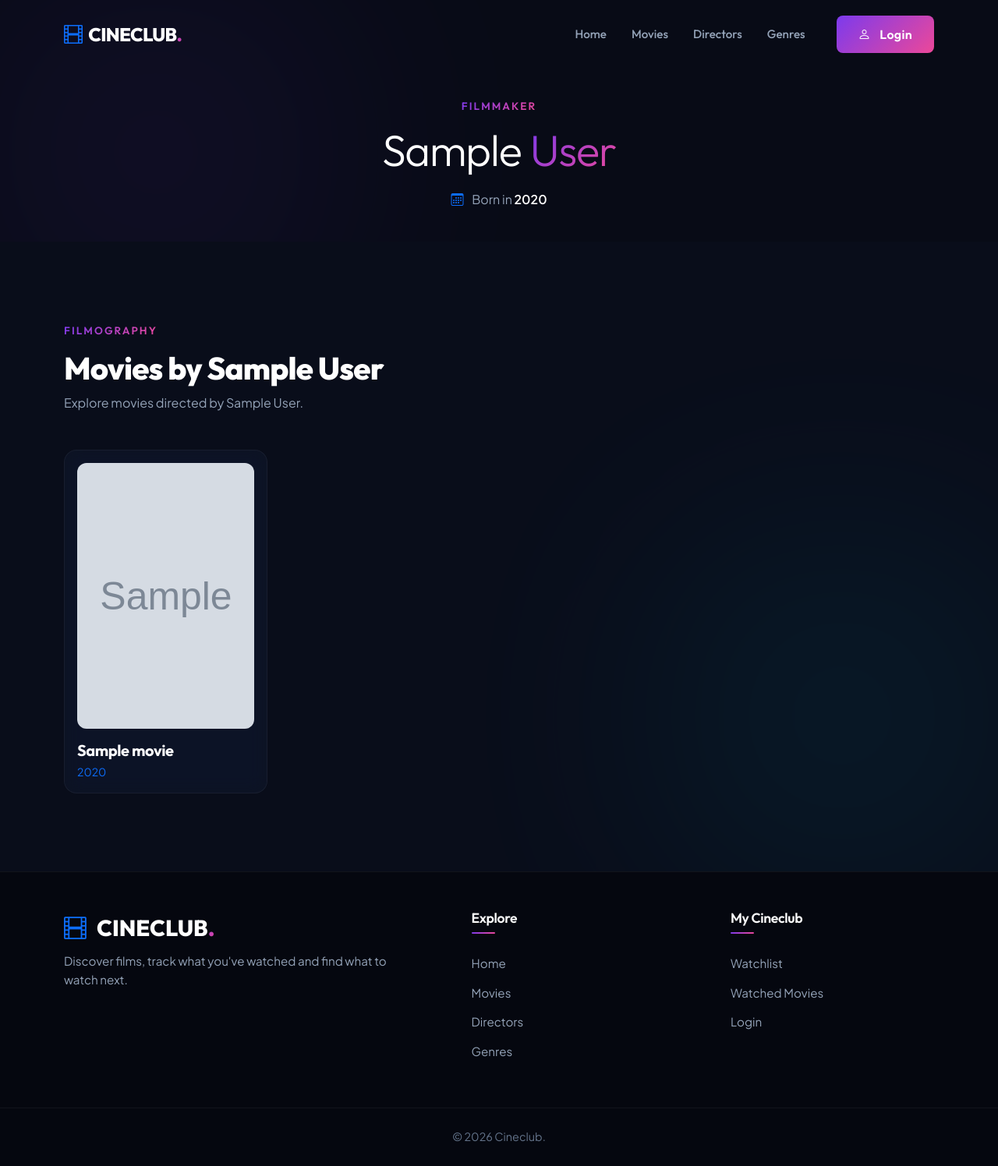
After one commit to Mendoncin/cineclub-django, a Django app: page /directors/1/ in a window 1280 px wide. The commit adds this page. Shown: the whole page at 78% size. Run offline with Django 5.2, Linux system fonts and the light colour scheme; tables that the repository leaves empty hold one stand-in row (values such as "Sample post"); grey boxes marked "Sample" are stand-in pictures.

Commit message:
feat: Add director detail page

```diff
--- a/catalog/urls.py
+++ b/catalog/urls.py
@@ -3,7 +3,8 @@ from catalog.views import (
     index,
     MoviesListView,
     MovieDetailView,
-    DirectorListView
+    DirectorListView,
+    DirectorDetailView,
 )
 
 app_name = "catalog"
@@ -13,4 +14,5 @@ urlpatterns = [
     path("movies/", MoviesListView.as_view(), name="movie-list"),
     path("movies/<int:pk>/", MovieDetailView.as_view(), name="movie-detail"),
     path("directors/", DirectorListView.as_view(), name="director-list"),
+    path("directors/<int:pk>/", DirectorDetailView.as_view(), name="director-detail"),
 ]
--- a/catalog/views.py
+++ b/catalog/views.py
@@ -40,3 +40,9 @@ class DirectorListView(generic.ListView):
         return Director.objects.annotate(
             num_movies=Count("movie")
         )
+
+
+class DirectorDetailView(generic.DetailView):
+    model = Director
+    template_name = "catalog/director_detail.html"
+    context_object_name = "director"
--- /dev/null
+++ b/static/catalog/css/director_detail.css
@@ -0,0 +1,88 @@
+/* Header */
+
+.director-detail-header {
+    min-height: 310px;
+    padding-top: 80px;
+    background: #080b16;
+}
+
+.director-info {
+    font-size: 1rem;
+}
+
+
+/* Movie links */
+
+.director-movie-link {
+    display: block;
+    height: 100%;
+
+    color: inherit;
+    text-decoration: none;
+}
+
+
+/* Movie cards */
+
+.director-movie-card {
+    max-width: 290px;
+    margin: 0 auto;
+
+    transition:
+        transform 0.2s ease,
+        border-color 0.2s ease;
+}
+
+.director-movie-card:hover {
+    transform: translateY(-5px);
+    border-color: rgba(191, 64, 255, 0.35);
+}
+
+
+/* Posters */
+
+.director-movie-poster-wrapper {
+    width: 100%;
+    aspect-ratio: 2 / 3;
+
+    overflow: hidden;
+
+    border-radius: 12px;
+}
+
+.director-movie-poster {
+    width: 100%;
+    height: 100%;
+
+    object-fit: cover;
+    display: block;
+}
+
+.director-movie-placeholder {
+    width: 100%;
+    height: 100%;
+
+    display: flex;
+    align-items: center;
+    justify-content: center;
+
+    background: #111827;
+    color: #6c7587;
+
+    font-size: 3rem;
+}
+
+
+/* Mobile */
+
+@media (max-width: 576px) {
+
+    .director-detail-header {
+        min-height: 250px;
+    }
+
+    .director-movie-card {
+        max-width: 260px;
+    }
+
+}
--- /dev/null
+++ b/templates/catalog/director_detail.html
@@ -0,0 +1,161 @@
+{% extends "base.html" %}
+{% load static %}
+
+{% block title %}
+{{ director.first_name }} {{ director.last_name }} | Cineclub
+{% endblock %}
+
+{% block extra_css %}
+<link href="{% static 'catalog/css/director_detail.css' %}" rel="stylesheet">
+{% endblock %}
+
+
+{% block content %}
+
+<!-- Director Header -->
+<section class="director-detail-header d-flex align-items-center text-center position-relative overflow-hidden">
+
+    <div class="glow-blob glow-primary top-10 start-0"></div>
+
+    <div class="container position-relative z-1">
+
+        <span class="section-subtitle">
+            Filmmaker
+        </span>
+
+        <h1 class="display-4 font-heading fw-extrabold text-white mb-3">
+            {{ director.first_name }}
+            <span class="text-gradient">
+                {{ director.last_name }}
+            </span>
+        </h1>
+
+        <div class="director-info">
+
+            <i class="bi bi-calendar3 text-primary me-2"></i>
+
+            <span class="text-secondary">
+                Born in
+            </span>
+
+            <span class="text-white fw-semibold">
+                {{ director.year_of_birth }}
+            </span>
+
+        </div>
+
+    </div>
+
+</section>
+
+
+<!-- Filmography -->
+<section class="section-padding glow-wrapper">
+
+    <div class="glow-blob glow-cyan bottom-0 end-0"></div>
+
+    <div class="container position-relative z-1">
+
+        <!-- Section title -->
+        <div class="mb-5">
+
+            <span class="section-subtitle">
+                Filmography
+            </span>
+
+            <h2 class="section-title mb-2">
+                Movies by
+                {{ director.first_name }}
+                {{ director.last_name }}
+            </h2>
+
+            <p class="text-secondary mb-0">
+                Explore movies directed by
+                {{ director.first_name }}
+                {{ director.last_name }}.
+            </p>
+
+        </div>
+
+
+        <!-- Movies Grid -->
+        <div class="row g-4">
+
+            {% for movie in director.movie_set.all %}
+
+                <div class="col-sm-6 col-md-4 col-lg-3">
+
+                    <a
+                        href="{% url 'catalog:movie-detail' movie.pk %}"
+                        class="director-movie-link"
+                    >
+
+                        <div class="director-movie-card glass-card p-3 h-100">
+
+                            <!-- Poster -->
+                            <div class="director-movie-poster-wrapper mb-3">
+
+                                {% if movie.poster %}
+
+                                    <img
+                                        src="{{ movie.poster.url }}"
+                                        alt="{{ movie.title }}"
+                                        class="director-movie-poster"
+                                    >
+
+                                {% else %}
+
+                                    <div class="director-movie-placeholder">
+                                        <i class="bi bi-film"></i>
+                                    </div>
+
+                                {% endif %}
+
+                            </div>
+
+
+                            <!-- Movie info -->
+                            <h5 class="text-white mb-1">
+                                {{ movie.title }}
+                            </h5>
+
+                            <p class="text-primary small mb-0">
+                                {{ movie.release_year }}
+                            </p>
+
+                        </div>
+
+                    </a>
+
+                </div>
+
+
+            {% empty %}
+
+                <div class="col-12">
+
+                    <div class="glass-card p-5 text-center">
+
+                        <i class="bi bi-camera-reels fs-1 text-primary"></i>
+
+                        <h4 class="text-white mt-3">
+                            No movies found
+                        </h4>
+
+                        <p class="text-secondary mb-0">
+                            There are no movies registered for this director yet.
+                        </p>
+
+                    </div>
+
+                </div>
+
+            {% endfor %}
+
+        </div>
+
+    </div>
+
+</section>
+
+{% endblock %}
--- a/templates/catalog/director_list.html
+++ b/templates/catalog/director_list.html
@@ -38,6 +38,7 @@ Directors | Cineclub
             {% for director in directors %}
 
                 <div class="col-md-6">
+                    <a href="{% url 'catalog:director-detail' director.pk %}">
 
                         <div class="director-card glass-card p-4 h-100">
 
@@ -66,7 +67,7 @@ Directors | Cineclub
                             </div>
 
                         </div>
-
+                    </a>
                 </div>
 
             {% empty %}
```
Lines whose indentation alone changed are shown as unchanged.
